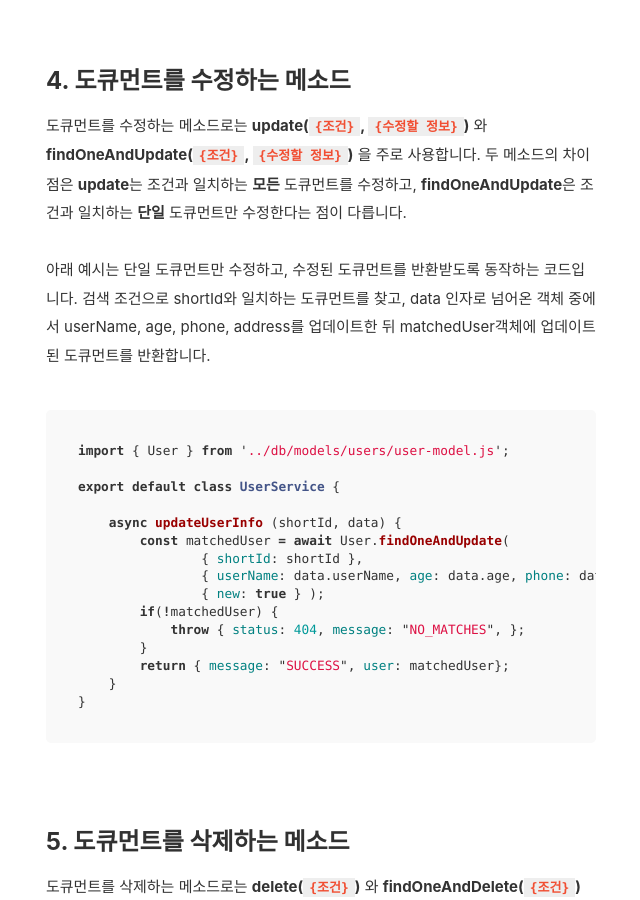
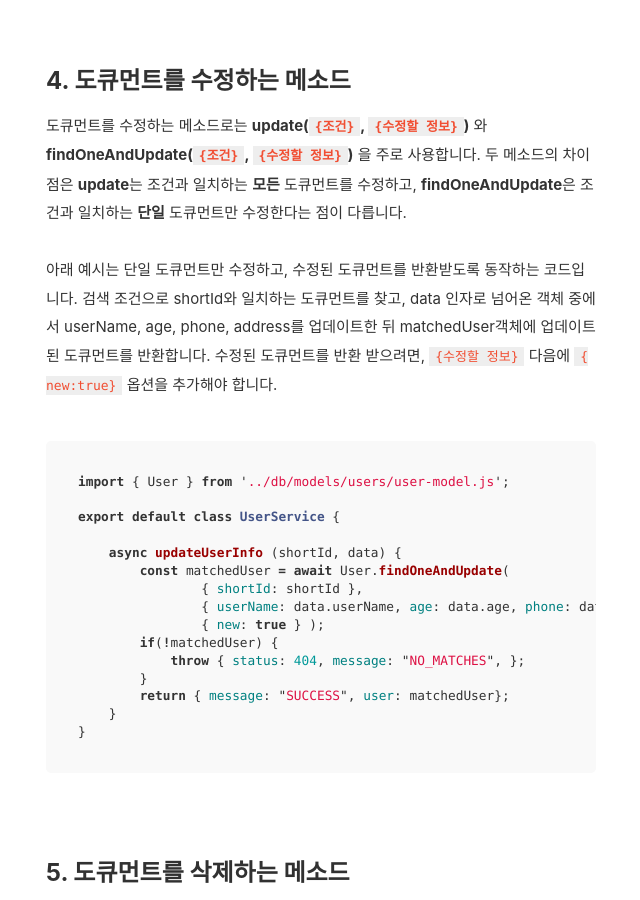
Before and after one commit to Ji-hoon/blog, a Jekyll site: the page built from _posts/2023-11-07-mongoose-method.md, in a window 1280 px wide and 900 px high, scrolled down 4297 px. Shown: the whole window, without its empty margins (319-959 px from the left). Built offline with Jekyll 4.4.1, drawn with Linux system fonts in a browser that asks for light colours; comment, search, counter and statistics services are not loaded; some of the changed text lies outside the part shown.

Commit message:
내용 수정

````diff
--- a/_posts/2023-11-07-mongoose-method.md
+++ b/_posts/2023-11-07-mongoose-method.md
@@ -162,7 +162,7 @@ export default class UserService {
 
 &nbsp;
 
-아래 예시는 단일 도큐먼트만 수정하고, 수정된 도큐먼트를 반환받도록 동작하는 코드입니다. 검색 조건으로 shortId와 일치하는 도큐먼트를 찾고, data 인자로 넘어온 객체 중에서 userName, age, phone, address를 업데이트한 뒤 matchedUser객체에 업데이트된 도큐먼트를 반환합니다.
+아래 예시는 단일 도큐먼트만 수정하고, 수정된 도큐먼트를 반환받도록 동작하는 코드입니다. 검색 조건으로 shortId와 일치하는 도큐먼트를 찾고, data 인자로 넘어온 객체 중에서 userName, age, phone, address를 업데이트한 뒤 matchedUser객체에 업데이트된 도큐먼트를 반환합니다. 수정된 도큐먼트를 반환 받으려면, `{수정할 정보}` 다음에 `{ new:true}` 옵션을 추가해야 합니다.
 
 ```javascript
 import { User } from '../db/models/users/user-model.js';
````
Also changed, not shown: other parts of _posts/2023-11-07-mongoose-method.md (+1 -1 lines).
